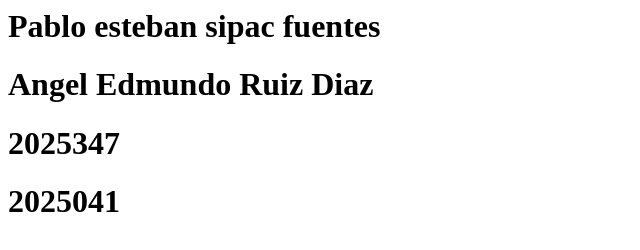
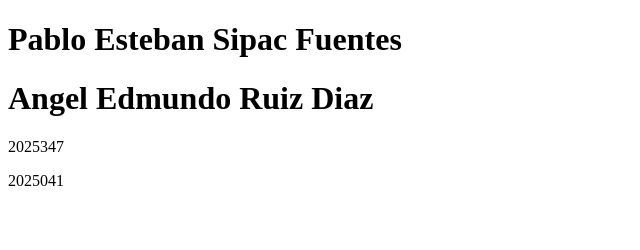
Before and after one commit to aruiz-2025041/actividad1, a plain HTML site: page index.html in a window 1280 px wide. Shown: the whole page, without its empty margins (0-640 px from the left). Drawn offline with Linux system fonts and the light colour scheme.

Commit message:
refactor: se modificó la estructura de html correctamente

```diff
--- a/index.html
+++ b/index.html
@@ -1,4 +1,15 @@
-<h1>Pablo esteban sipac fuentes</h1>
-<h1>Angel Edmundo Ruiz Diaz</h1>
-<h1>2025347</h1>
-<h1>2025041</h1>
+<!DOCTYPE html>
+<html lang="en">
+<head>
+    <meta charset="UTF-8">
+    <meta name="viewport" content="width=device-width, initial-scale=1.0">
+    <title>Datos de los estudiantes</title>
+</head>
+<body>
+    <h1>Pablo Esteban Sipac Fuentes</h1>
+    <h1>Angel Edmundo Ruiz Diaz</h1>
+    <p>2025347</p>
+    <p>2025041</p>
+
+</body>
+</html>
```
